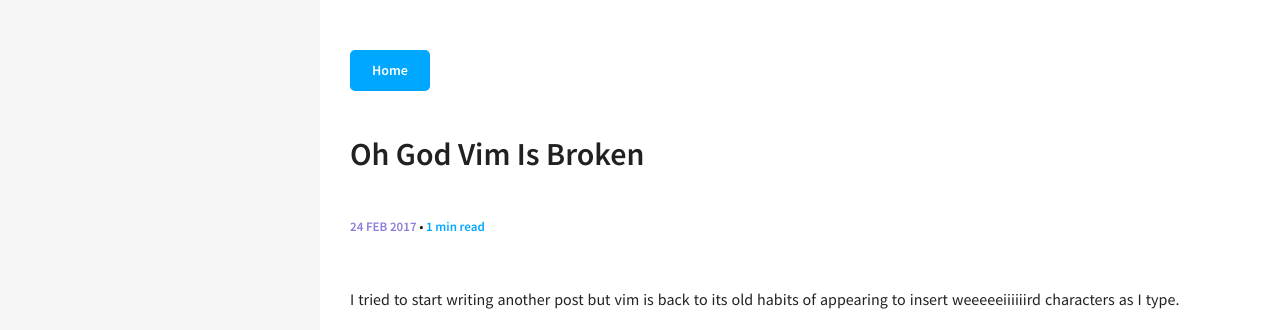
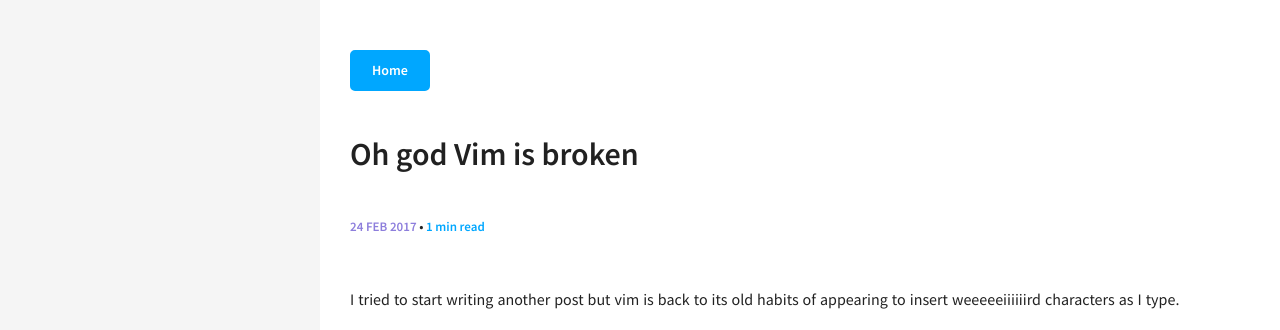
Before and after one commit to heatherbooker/blog, a Jekyll site: the page built from _posts/2017-02-24-oh-god-vim-is-broken.md, in a window 1280 px wide. Shown: the top 330 px of the page. Built offline with Jekyll 4.4.1, drawn with Linux system fonts in a browser that asks for light colours; part of the change alters nothing that is shown.

```diff
--- a/_posts/2017-02-24-oh-god-vim-is-broken.md
+++ b/_posts/2017-02-24-oh-god-vim-is-broken.md
@@ -1,5 +1,6 @@
 ---
 layout: post
+title: "Oh god Vim is broken"
 categories: code
 tags: code plz-help
 ---
```
